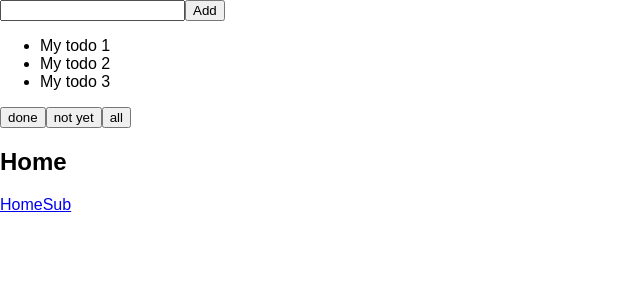
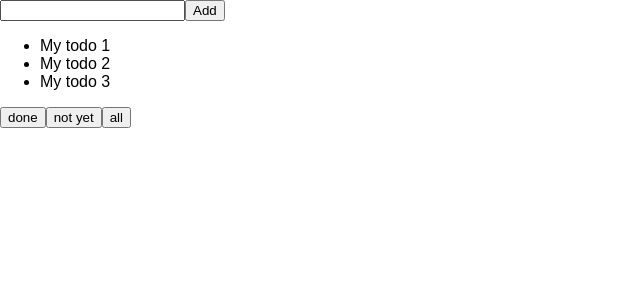
Before and after one commit to arsmysk/redux-todo-app2, a React (Create React App) app: page / in a window 1280 px wide. Shown: the top 300 px of the page, without its empty margins (0-640 px from the left). Built offline with nearby package versions, Linux system fonts and the light colour scheme.

Commit message:
chore: delete files for react-router working test

```diff
--- a/src/components/Home.js
+++ /dev/null
@@ -1,2 +0,0 @@
-import React from 'react'
-export default () => <h2>Home</h2>
--- a/src/components/Sub.js
+++ /dev/null
@@ -1,2 +0,0 @@
-import React from 'react'
-export default () => <h2>Sub</h2>
--- a/src/index.js
+++ b/src/index.js
@@ -5,8 +5,6 @@
 import registerServiceWorker from './registerServiceWorker';
 import store from './store'
 import { Provider } from 'react-redux'
-import Home from './components/Home'
-import Sub from './components/Sub'
 import { BrowserRouter as Router, Route, Link } from 'react-router-dom'
 
 ReactDOM.render((
@@ -14,13 +12,5 @@
     <Provider store={store} >
       <App />
     </Provider>
-    <Router>
-      <div>
-        <Route exact path='/' component={Home} />
-        <Route path='/sub' component={Sub} />
-        <Link to={''}>Home</Link>
-        <Link to={'sub'}>Sub</Link>
-      </div>
-    </Router>
   </div>), document.getElementById('root'));
 registerServiceWorker();
```
